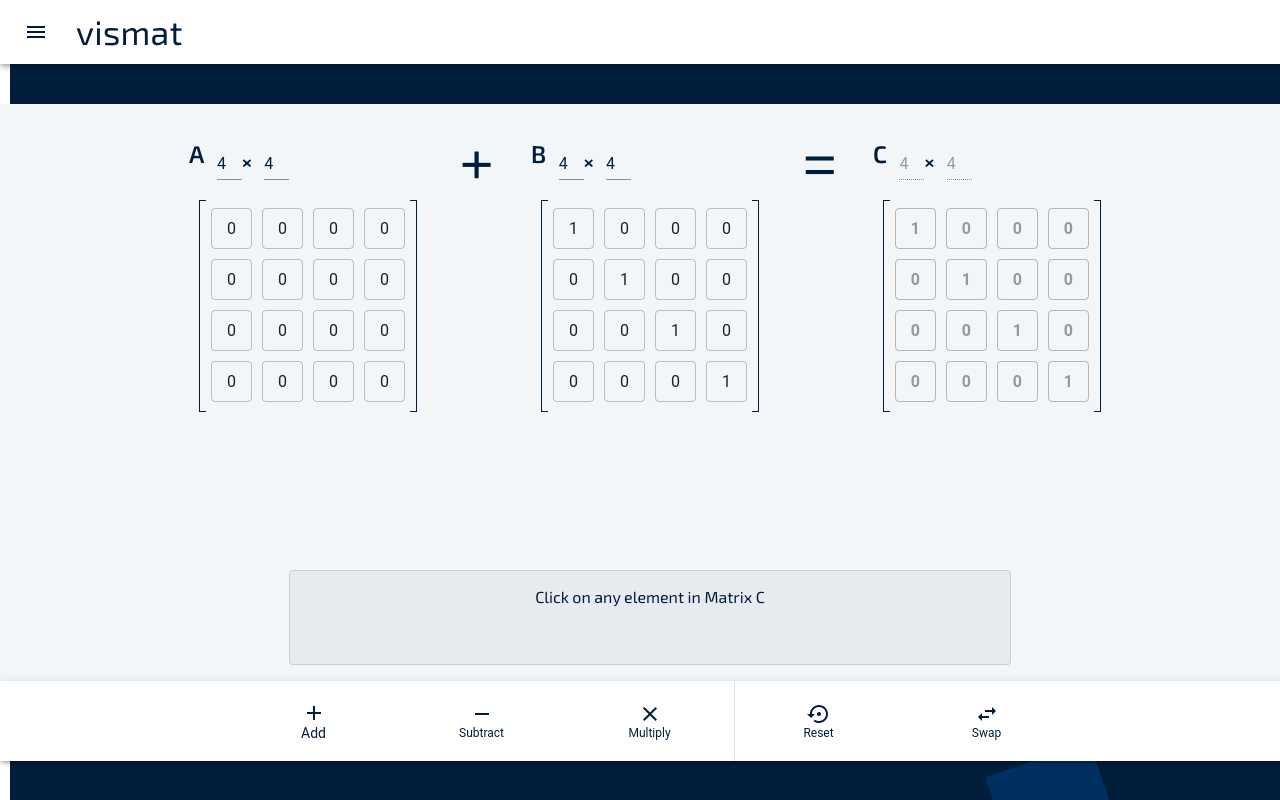
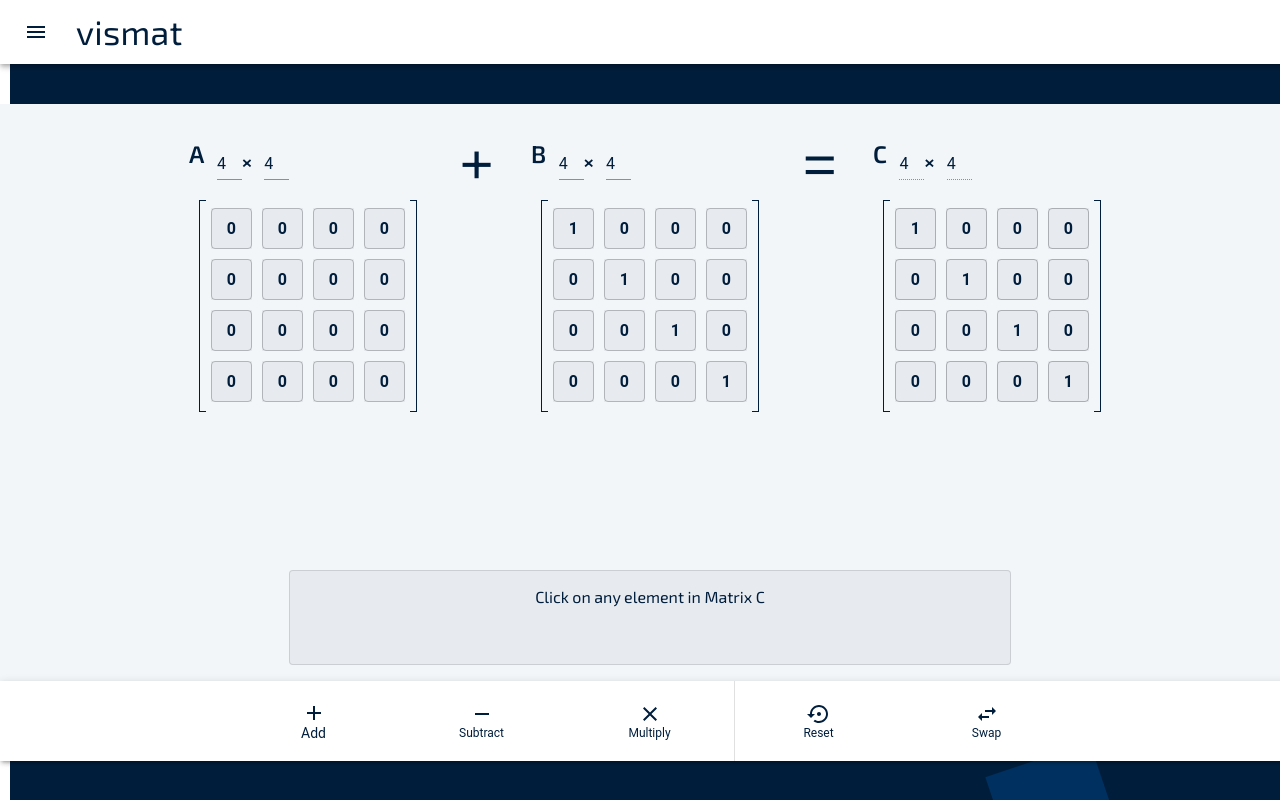
Before and after one commit to acodedoer/vizmat, a React (Create React App) app: page / in a window 1280 px wide. Built offline with nearby package versions, Linux system fonts and the light colour scheme.

Commit message:
final ui changes

```diff
--- a/src/App.tsx
+++ b/src/App.tsx
@@ -61,7 +61,9 @@ function App() {
   }
 
   //handle changes in the size of a matrix
-  const modifyMatrix = (name:string, rows:number, columns:number) => {
+  const modifyMatrix = (name:string, rows:any, columns:any) => {
+    if(rows===undefined||rows===""||rows===null) rows = 1;
+    if(columns===undefined||columns===""||rows===null) columns = 1;
     if(rows>6 || columns>6 || rows<1 || columns<1) return;
 
     //copy old matrix to modify from state
--- a/src/components/Matrix.tsx
+++ b/src/components/Matrix.tsx
@@ -24,7 +24,29 @@ const Matrix = ({mat, updateMatrix, name, visualise, operation, showSolution, mo
                 {x.map((y:any,j:any)=>
                     <td>
                     <MatrixElementInputTextField
+                        // sx={{
+                        //     backgroundColor: operation==3?
+                        //     name=="m1"?
+                        //         (i==visualise.question.i?
+                        //             `hsl(60, ${100 - 100/matrix[0].length*j}%, 50%)`:
+                        //             ""):
+                        //         (j==visualise.question.j?
+                        //             `hsl(60, ${100 - 100/matrix.length*i}%, 50%)`:
+                        //             ""):
+                        //         (i==visualise.question.i && j == visualise.question.j)?
+                        //             "red":
+                        //             ""
+                        //         }
+                        //     }
+
                         sx={{
+                            '.css-1n4twyu-MuiInputBase-input-MuiOutlinedInput-input.Mui-disabled': {
+                                "-webkit-text-fill-color":
+                                    (i===visualise.question.i && j === visualise.question.j)?
+                                        "white":
+                                        ""
+                            },
+
                             '& .MuiOutlinedInput-input': {
                                 color: operation===3?
                                             name==="m1"?
@@ -38,18 +60,20 @@ const Matrix = ({mat, updateMatrix, name, visualise, operation, showSolution, mo
                                                     "white":
                                                     ""
                             },
-                            borderColor:"red",
-                            backgroundColor: operation===3?
-                                            name==="m1"?
-                                                (i===visualise.question.i?
-                                                    "#001e3c":
-                                                    ""):
-                                                (j===visualise.question.j?
-                                                    "#001e3c":
-                                                    ""):
+                            backgroundColor: operation===3?(
+                                                name==="m1"?
+                                                    (i===visualise.question.i?
+                                                        "#001e3c":
+                                                        "#e7ebf0"):
+                                                name==="m2"?
+                                                    (j===visualise.question.j?
+                                                        "#001e3c":
+                                                        "#e7ebf0"):
+                                                (i===visualise.question.i && j===visualise.question.j ? "#001e3c":"#e7ebf0")
+                                            ):
                                                 (i===visualise.question.i && j === visualise.question.j)?
                                                     "#001e3c":
-                                                    ""
+                                                    "#e7ebf0"
                                                 }
                                             }
                         value={y}
@@ -85,14 +109,16 @@ const MatrixDiv = styled('div')`
 const MatrixElementInputTextField = styled(TextField)({
     '.css-1n4twyu-MuiInputBase-input-MuiOutlinedInput-input.Mui-disabled': {
         fontWeight:600,
-        cursor:"pointer"
+        cursor:"pointer",
+        "-webkit-text-fill-color":"#001e3c"
     },
     '& .MuiOutlinedInput-input': {
         padding: '9px',
         textAlign: 'center',
         width:'23px',
         border:'0',
-        color:"inherit",
+        fontWeight:600,
+        color:"#001e3c",
     },
     margin:"4px",
     border:'0',
--- a/src/components/MatrixDimension.tsx
+++ b/src/components/MatrixDimension.tsx
@@ -4,9 +4,16 @@ const MatrixDimensions =  ({name="m1", rows=4, columns=4, modifyMatrix}:any) =>
     return(
         <h2>{name==="m1"?"A":name==="m2"?"B":"C"}
             <sub>
-                <Input type="number" style={{width:"25px",marginLeft:12.5, color:"#001e3c"}} value={rows} disabled={name==="answer"?true:false} onChange={(e)=>modifyMatrix(name, e.target.value as unknown as number, columns)}/>
+                <Input
+                    sx={{".css-1x51dt5-MuiInputBase-input-MuiInput-input.Mui-disabled":{
+                        "-webkit-text-fill-color":"#001e3c"
+                    }}}
+                    type="number" style={{width:"25px",marginLeft:12.5, color:"#001e3c"}} value={rows} disabled={name==="answer"?true:false} onChange={(e)=>modifyMatrix(name, e.target.value, columns)}/>
                 <span>&#215;</span>
-                <Input type="number" style={{width:"25px",marginLeft:12.5, color:"#001e3c"}} value={columns} disabled={name==="answer"?true:false} onChange={(e)=>modifyMatrix(name, rows, e.target.value as unknown as number)}/>
+                <Input
+                 sx={{".css-1x51dt5-MuiInputBase-input-MuiInput-input.Mui-disabled":{
+                    "-webkit-text-fill-color":"#001e3c"
+                }}} type="number" style={{width:"25px",marginLeft:12.5, color:"#001e3c"}} value={columns} disabled={name==="answer"?true:false} onChange={(e)=>modifyMatrix(name, rows, e.target.value)}/>
             </sub>
         </h2>
     )
```
